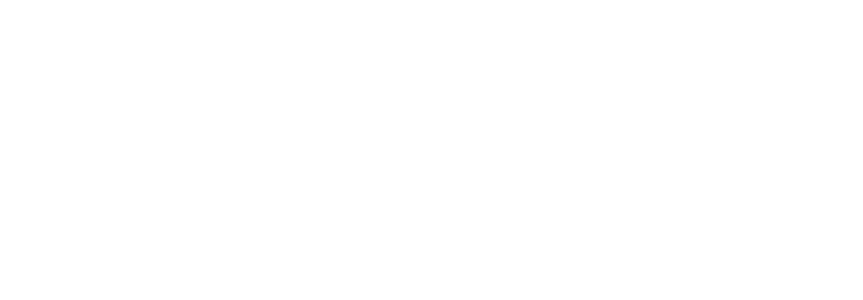
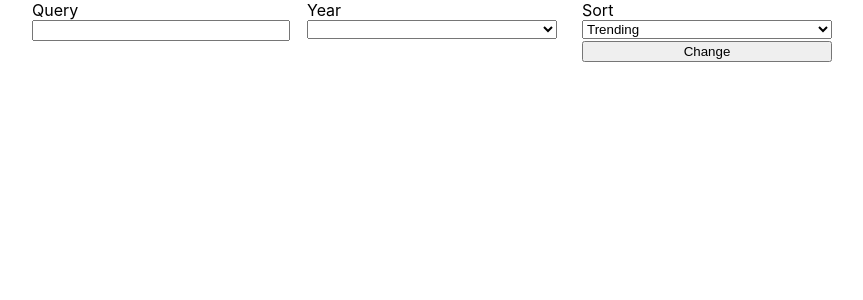
Before and after one commit to bpalij/tv-show-app, a React (Create React App) app: page / in a window 1280 px wide. Shown: the top 300 px of the page, without its empty margins (208-1071 px from the left). Built offline with nearby package versions, Linux system fonts and the light colour scheme.

Commit message:
Form template
First prototype of form

```diff
--- /dev/null
+++ b/src/components/Form.js
@@ -0,0 +1,50 @@
+import React, { Component } from 'react';
+
+const yearOptions = [''];
+for(let i=((new Date()).getFullYear()); i>=1800; i--){
+  yearOptions.push(`${i}`);
+};
+const sortOptions = ['Trending', 'Popular', 'Most played', 'Most watched', 'Most collected', 'Most anticipated'];
+
+class Form extends Component{
+  constructor(props){
+    super(props);
+    this.state={
+      query: '',
+      year: '',
+      sort: 'Trending',
+    };
+  }
+  render(){
+    const { query, year, sort } = this.state;
+    return (
+      <form className="form-table-width main-form">
+        <div className="form-flex-line">
+          <div className="form-item">
+            <label htmlFor="query-input">Query</label>
+            <input type="text" id="query-input" value={query} onChange={(e) => {this.setState({query: e.target.value})}}/>
+          </div>
+          <div className="form-item">
+            <label htmlFor="year-select">Year</label>
+            <select id="year-select" value={year} onChange={(e) => {this.setState({year: e.target.value})}}>
+              {yearOptions.map((x)=>(<option value={x} key={x}>{x}</option>))}
+            </select>
+          </div>
+          <div className="form-item">
+            <label htmlFor="sort-select">Sort</label>
+            <select id="sort-select" value={sort} onChange={(e) => {this.setState({sort: e.target.value})}}>
+              {sortOptions.map((x) => (<option key={x} value={x}>{x}</option>))}
+            </select>
+          </div>
+        </div>
+        <div className="form-flex-right-button">
+          <div className="form-item">
+            <button type="button">Change</button>
+          </div>
+        </div>
+      </form>
+    )
+  }
+}
+
+export default Form;
--- a/src/components/ReduxApp.css
+++ b/src/components/ReduxApp.css
@@ -0,0 +1,27 @@
+.flexbox-center{
+  display: flex;
+  flex-direction: column;
+  align-items: center;
+}
+.form-table-width{
+  width: 800px;
+  min-width: 800px;
+  max-width: 800px;
+}
+.form-flex-line{
+  display: flex;
+  flex-direction: row;
+  justify-content: space-between;
+}
+.form-flex-right-button{
+  display: flex;
+  flex-direction: row;
+  justify-content: flex-end;
+}
+.form-item{
+  width: 250px;
+}
+.main-form label, .main-form input, .main-form select, .main-form button{
+  display: block;
+  width: 100%;
+}
--- a/src/components/ReduxApp.js
+++ b/src/components/ReduxApp.js
@@ -3,9 +3,14 @@
 import { startLoadData, loadedData, changeParams } from '../redux/actions';
 import { connect } from 'react-redux';
 import './ReduxApp.css';
+import Form from './Form';
 
 function ReduxApp(props){
-  return (<></>);
+  return (
+    <div className="flexbox-center">
+      <Form />
+    </div>
+  );
 }
 
 ReduxApp.propTypes = {
```
